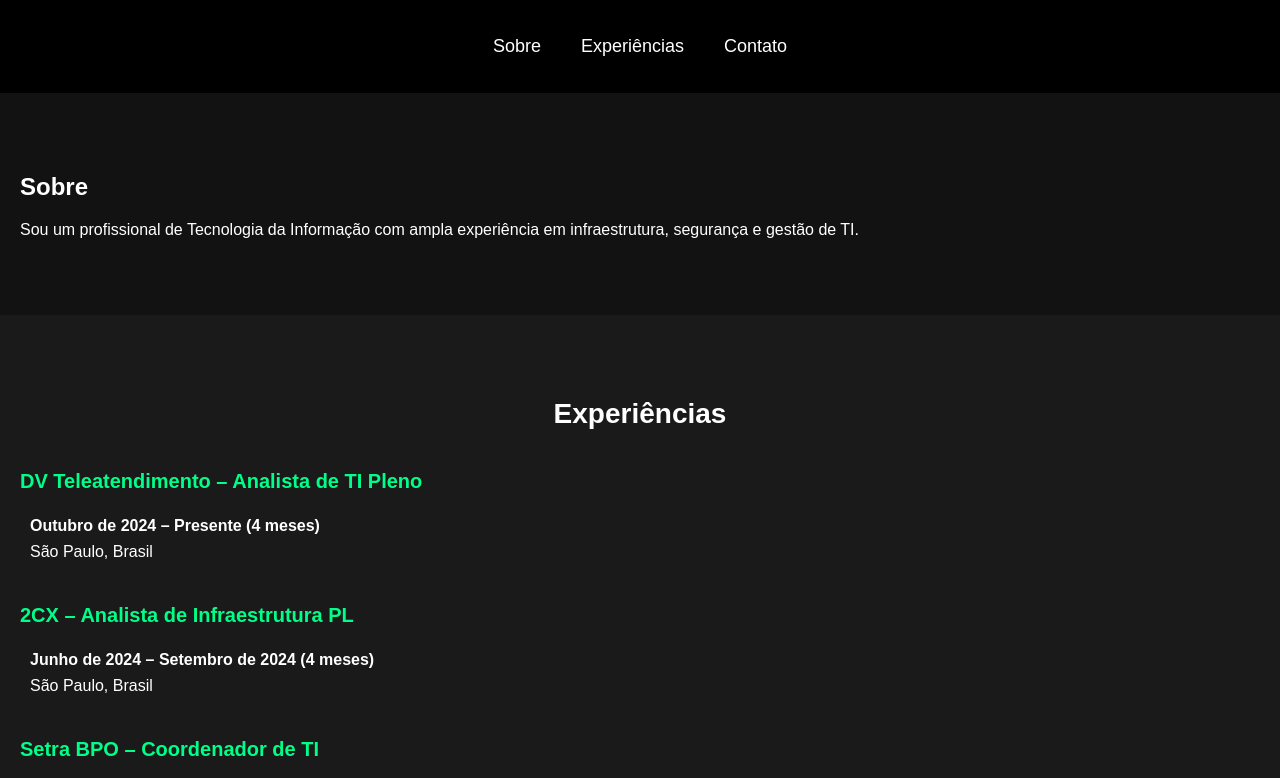
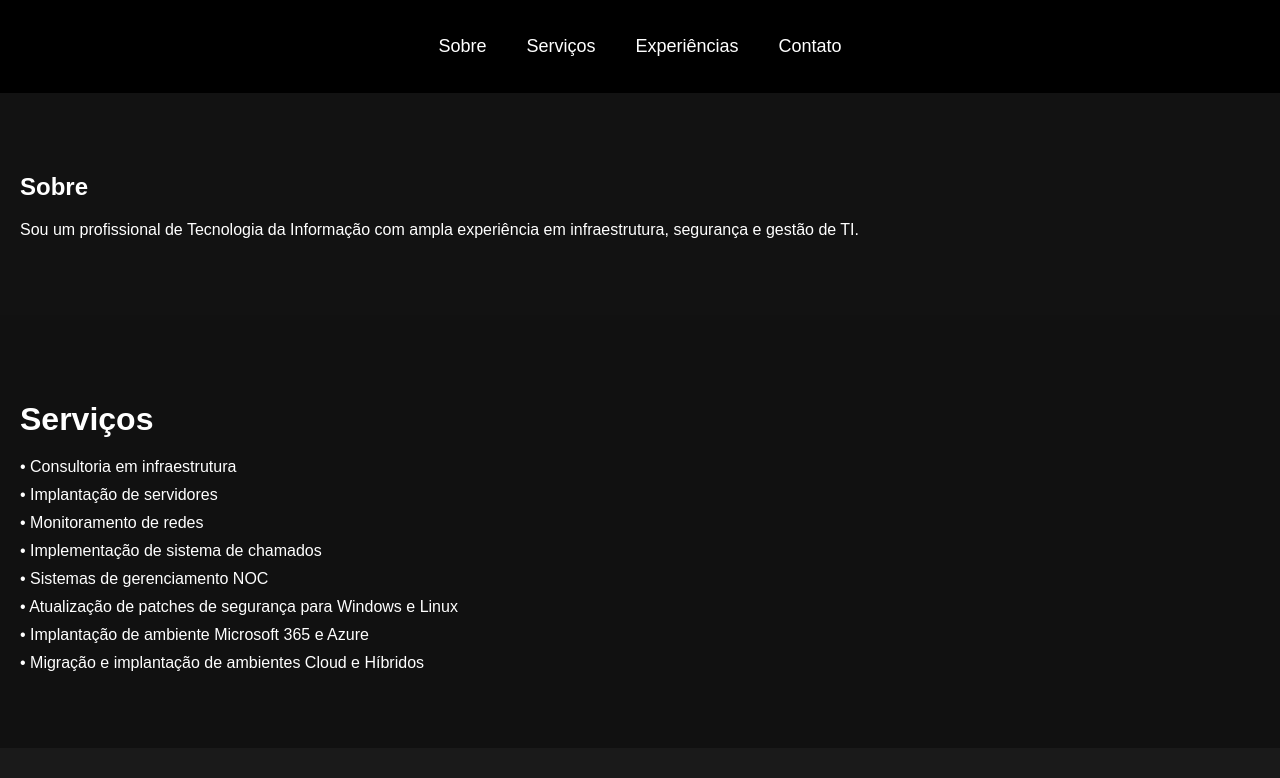
Before and after one commit to Laforgia/Laforgia.github.io, a plain HTML site: page index.html in a window 1280 px wide. Shown: the top 778 px of the page. Drawn offline with Linux system fonts and the light colour scheme.

Commit message:
Update index.html

```diff
--- a/index.html
+++ b/index.html
@@ -18,6 +18,7 @@
     <nav>
       <ul>
         <li><a href="#sobre">Sobre</a></li>
+        <li><a href="#servicos">Serviços</a></li>
         <li><a href="#experiencias">Experiências</a></li>
         <li><a href="#contato">Contato</a></li>
       </ul>
@@ -29,6 +30,26 @@
     <h2>Sobre</h2>
     <p>Sou um profissional de Tecnologia da Informação com ampla experiência em infraestrutura, segurança e gestão de TI.</p>
   </section>
+
+  </section> <!-- fim da seção sobre mim -->
+
+<!-- INÍCIO da seção SERVIÇOS -->
+<section id="servicos" style="padding: 60px 20px; background-color: #111; color: #fff;">
+  <div class="container">
+    <h2 style="font-size: 2rem; margin-bottom: 20px;">Serviços</h2>
+    <ul style="list-style: none; padding-left: 0;">
+      <li style="margin-bottom: 10px;">• Consultoria em infraestrutura</li>
+      <li style="margin-bottom: 10px;">• Implantação de servidores</li>
+      <li style="margin-bottom: 10px;">• Monitoramento de redes</li>
+      <li style="margin-bottom: 10px;">• Implementação de sistema de chamados</li>
+      <li style="margin-bottom: 10px;">• Sistemas de gerenciamento NOC</li>
+      <li style="margin-bottom: 10px;">• Atualização de patches de segurança para Windows e Linux</li>
+      <li style="margin-bottom: 10px;">• Implantação de ambiente Microsoft 365 e Azure</li>
+      <li style="margin-bottom: 10px;">• Migração e implantação de ambientes Cloud e Híbridos</li>
+    </ul>
+  </div>
+</section>
+<!-- FIM da seção SERVIÇOS -->
 
   <!-- Experiências -->
   <section id="experiencias" class="section">
```
